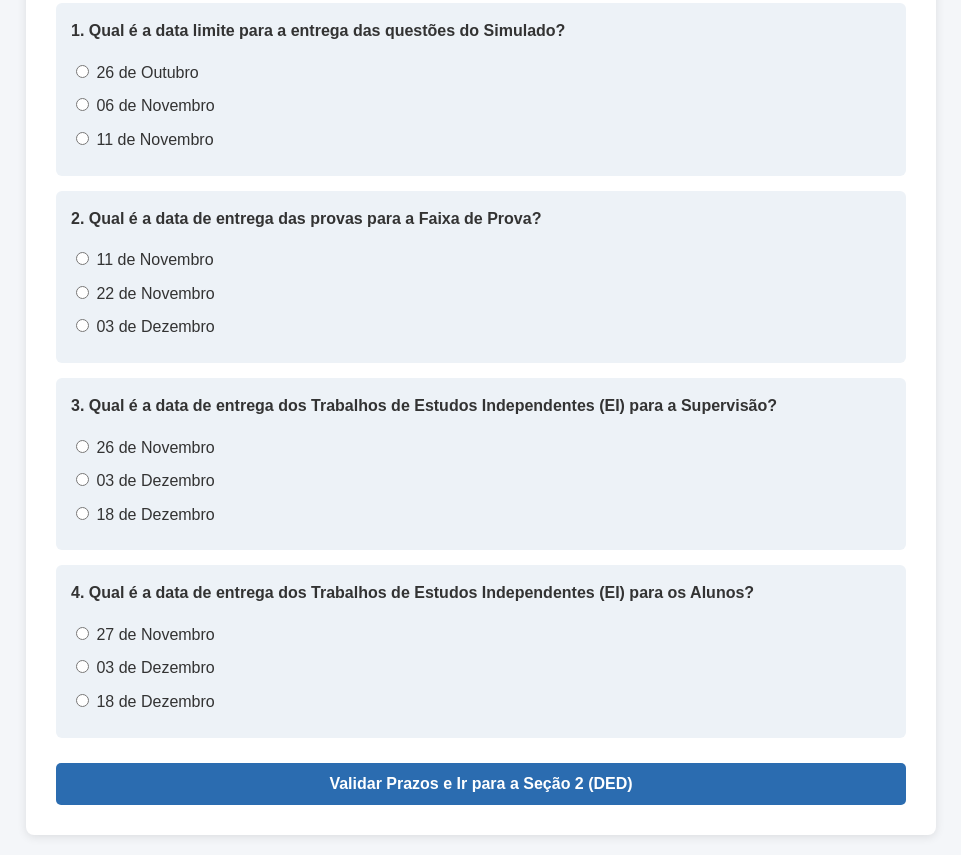
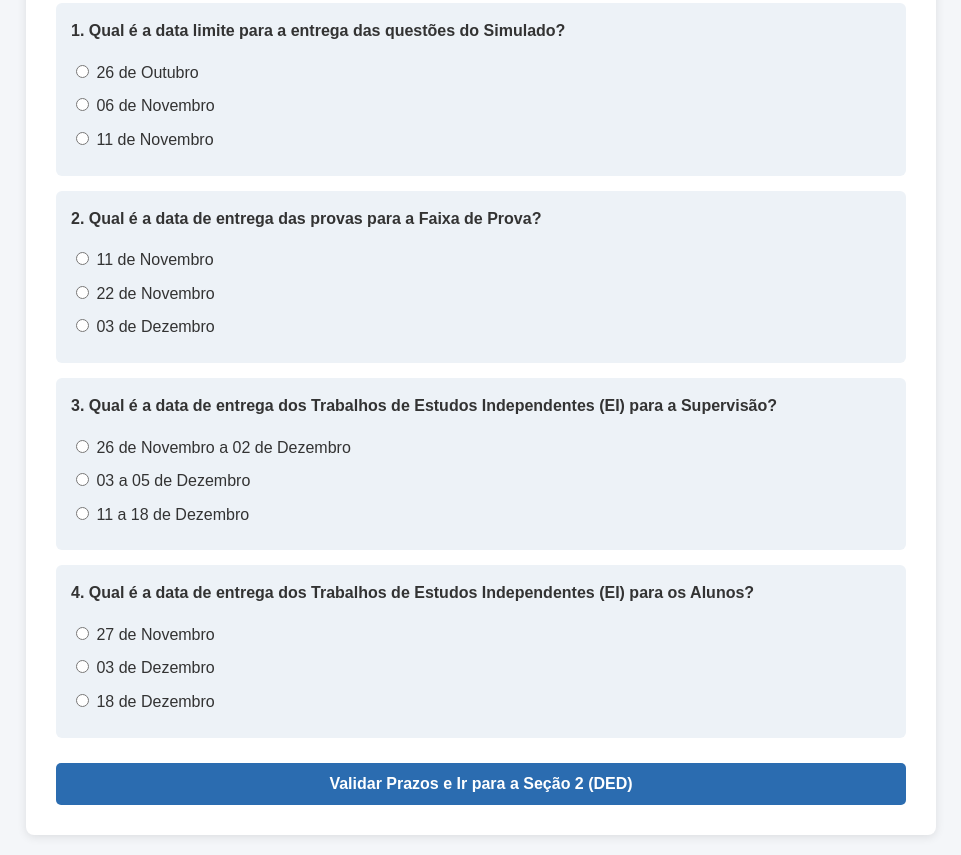
Before and after one commit to luanadias-dev/extraclasseoutubro26, a plain HTML site: page index.html in a window 1280 px wide. Shown: the part 1391-2246 px from the top of the page, without its empty margins (159-1120 px from the left). Drawn offline with Linux system fonts and the light colour scheme.

Commit message:
Update index.html

```diff
--- a/index.html
+++ b/index.html
@@ -110,9 +110,9 @@
 
             <div class="question">
                 <p>3. Qual é a data de entrega dos Trabalhos de Estudos Independentes (EI) para a Supervisão?</p>
-                <label><input type="radio" name="s1_q3" value="correto"> 26 de Novembro</label>
-                <label><input type="radio" name="s1_q3" value="errado"> 03 de Dezembro</label>
-                <label><input type="radio" name="s1_q3" value="errado"> 18 de Dezembro</label>
+                <label><input type="radio" name="s1_q3" value="correto"> 26 de Novembro a 02 de Dezembro</label>
+                <label><input type="radio" name="s1_q3" value="errado"> 03 a 05 de Dezembro</label>
+                <label><input type="radio" name="s1_q3" value="errado"> 11 a 18 de Dezembro</label>
             </div>
 
             <div class="question">
```
